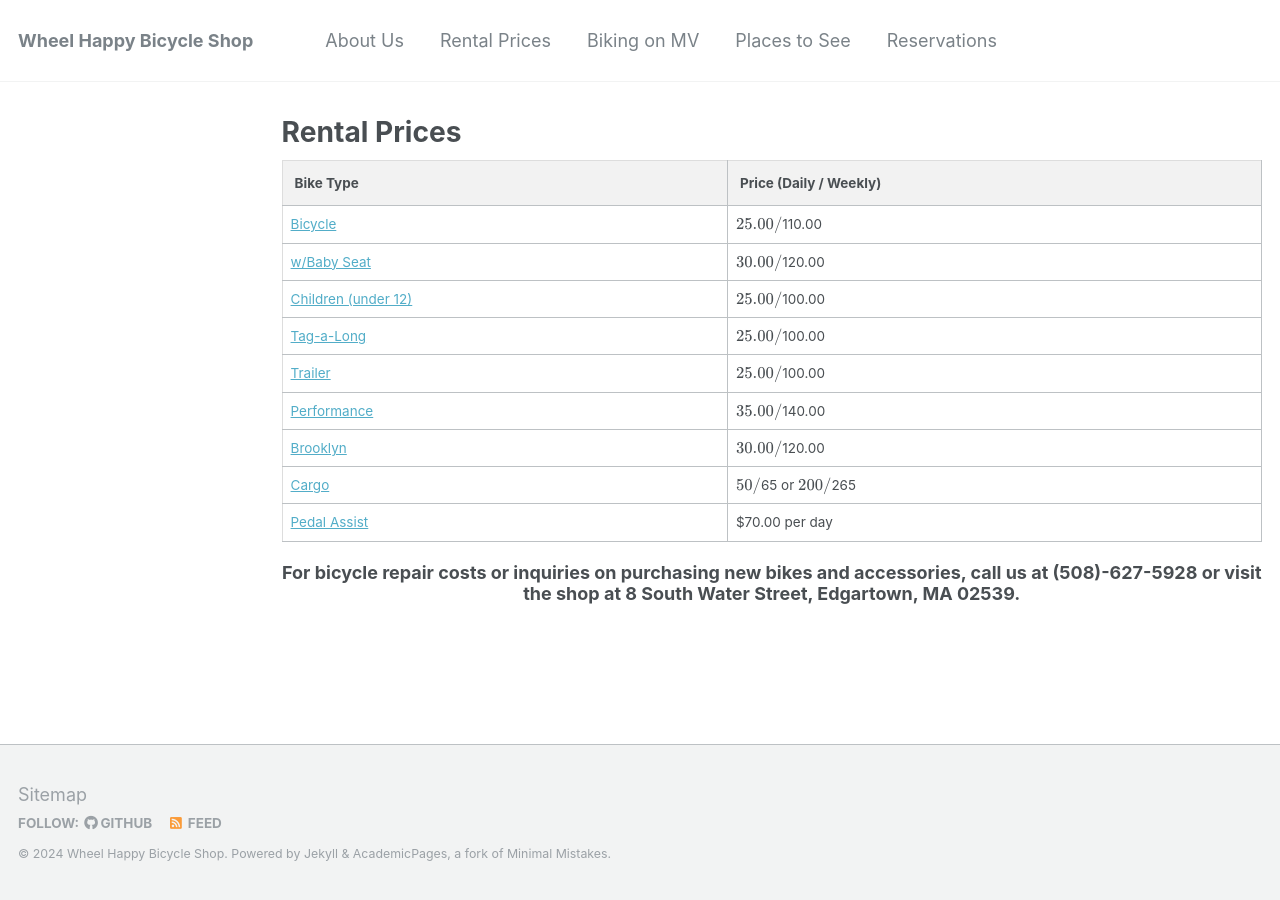
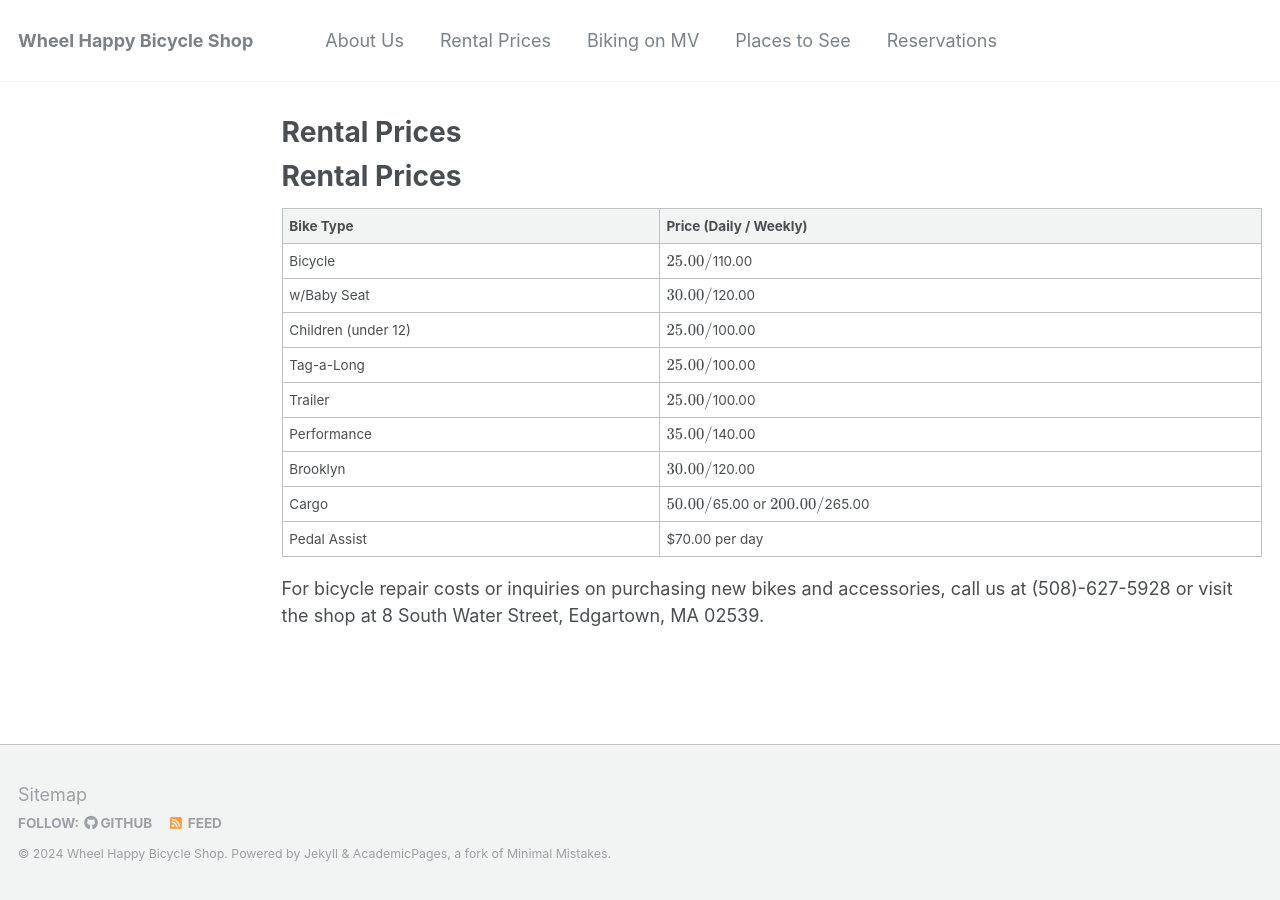
Before and after one commit to wheelhappybicycles/wheelhappybicycles.github.io, a Jekyll site: the page built from _pages/rental_prices.md, in a window 1280 px wide. Built offline with Jekyll 4.4.1, drawn with Linux system fonts in a browser that asks for light colours; formulas are drawn with MathJax 3.

Commit message:
Update rental_prices.md

```diff
--- a/_pages/rental_prices.md
+++ b/_pages/rental_prices.md
@@ -5,53 +5,18 @@ permalink: /rental_prices/
 author_profile: false
 ---
 
-<table style="width:100%; border-collapse: collapse; border: 1px solid #ddd;">
-  <thead style="background-color: #f2f2f2;">
-    <tr>
-      <th style="padding: 12px; text-align: left;">Bike Type</th>
-      <th style="padding: 12px; text-align: left;">Price (Daily / Weekly)</th>
-    </tr>
-  </thead>
-  <tbody>
-    <tr>
-      <td style="padding: 8px;"><a href="#">Bicycle</a></td>
-      <td style="padding: 8px;">$25.00 / $110.00</td>
-    </tr>
-    <tr>
-      <td style="padding: 8px;"><a href="#">w/Baby Seat</a></td>
-      <td style="padding: 8px;">$30.00 / $120.00</td>
-    </tr>
-    <tr>
-      <td style="padding: 8px;"><a href="#">Children (under 12)</a></td>
-      <td style="padding: 8px;">$25.00 / $100.00</td>
-    </tr>
-    <tr>
-      <td style="padding: 8px;"><a href="#">Tag-a-Long</a></td>
-      <td style="padding: 8px;">$25.00 / $100.00</td>
-    </tr>
-    <tr>
-      <td style="padding: 8px;"><a href="#">Trailer</a></td>
-      <td style="padding: 8px;">$25.00 / $100.00</td>
-    </tr>
-    <tr>
-      <td style="padding: 8px;"><a href="#">Performance</a></td>
-      <td style="padding: 8px;">$35.00 / $140.00</td>
-    </tr>
-    <tr>
-      <td style="padding: 8px;"><a href="#">Brooklyn</a></td>
-      <td style="padding: 8px;">$30.00 / $120.00</td>
-    </tr>
-    <tr>
-      <td style="padding: 8px;"><a href="#">Cargo</a></td>
-      <td style="padding: 8px;">$50/$65 or $200/$265</td>
-    </tr>
-    <tr>
-      <td style="padding: 8px;"><a href="#">Pedal Assist</a></td>
-      <td style="padding: 8px;">$70.00 per day</td>
-    </tr>
-  </tbody>
-</table>
+# Rental Prices
 
-<center>
-  <h3 style="margin-top: 20px;"> For bicycle repair costs or inquiries on purchasing new bikes and accessories, call us at (508)-627-5928 or visit the shop at 8 South Water Street, Edgartown, MA 02539.</h3>
-</center>
+| Bike Type             | Price (Daily / Weekly)  |
+| --------------------- | ----------------------- |
+| Bicycle               | $25.00 / $110.00        |
+| w/Baby Seat           | $30.00 / $120.00        |
+| Children (under 12)   | $25.00 / $100.00        |
+| Tag-a-Long            | $25.00 / $100.00        |
+| Trailer               | $25.00 / $100.00        |
+| Performance           | $35.00 / $140.00        |
+| Brooklyn              | $30.00 / $120.00        |
+| Cargo                 | $50.00 / $65.00 or $200.00 / $265.00 |
+| Pedal Assist          | $70.00 per day          |
+
+For bicycle repair costs or inquiries on purchasing new bikes and accessories, call us at (508)-627-5928 or visit the shop at 8 South Water Street, Edgartown, MA 02539.
```
